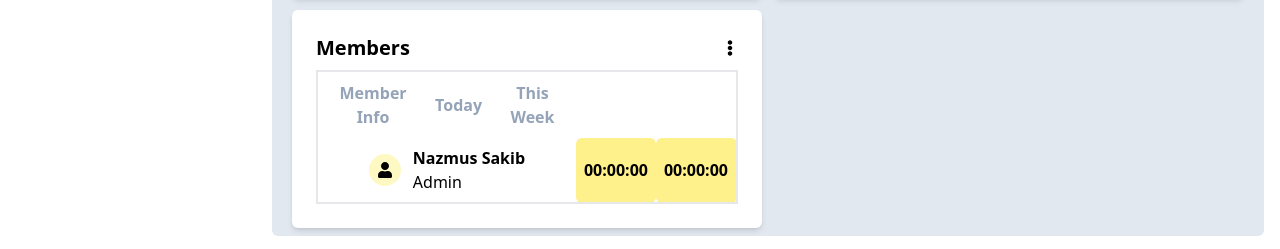
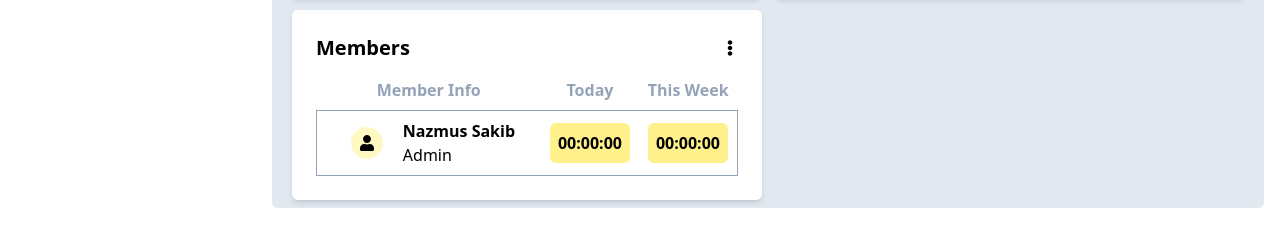
Before and after one commit to NS-Sheam/time-tracking-web-app, a React (Vite) app: page / in a window 1280 px wide. Shown: the part 693-942 px from the top of the page. After the commit the page ends 917 px from the top, so only its background shows below. Built offline with nearby package versions, Linux system fonts and the light colour scheme.

Commit message:
some chang

```diff
--- a/src/pages/Dashboard/Dashboard.jsx
+++ b/src/pages/Dashboard/Dashboard.jsx
@@ -152,30 +152,30 @@ const Dashboard = () => {
                         <h4 className="font-semibold text-xl">Members</h4>
                         <p><FaEllipsisV /></p>
                     </div>
-                    <table className="w-full border-2">
-                        <tbody className="w-full">
-                            <thead>
-                                <th className="text-slate-400 w-full">
-                                    <td className="p-2">Member Info</td>
-                                    <td className="p-2">Today</td>
-                                    <td className="p-2">This Week</td>
-                                </th>
-                            </thead>
-                            <tr className="text-black">
+                    <table className="w-full">
+                        <thead>
+                            <tr className=" ">
+                                <th className="text-slate-400 w-full p-2">Member Info</th>
+                                <th className="text-slate-400 p-2">Today</th>
+                                <th className="text-slate-400 p-2">This Week</th>
+                            </tr>
+                        </thead>
+                        <tbody className=" space-x-3 space-y-2">
+                            <tr className="text-black border border-slate-400 my-2">
                                 <td className="p-2 flex items-center justify-center gap-3">
-                                    <p className="p-2 bg-yellow-100 rounded-full text-black"><FaUser /></p>
+                                    <p className="p-2 bg-yellow-100 rounded-full text-black mx-2"><FaUser /></p>
                                     <div>
                                         <p className="font-bold">Nazmus Sakib</p>
                                         <p>Admin</p>
                                     </div>
-
                                 </td>
-                                <td className="bg-yellow-200 p-2 rounded-md font-semibold">00:00:00</td>
-                                <td className="bg-yellow-200 p-2 rounded-md font-semibold">00:00:00</td>
+                                <td className=""><button className="bg-yellow-200 p-2 rounded-md font-semibold mx-2">
+                                    00:00:00</button></td>
+                                <td className=""><button className="bg-yellow-200 p-2 rounded-md font-semibold mx-2">
+                                    00:00:00</button></td>
                             </tr>
                         </tbody>
                     </table>
-
                 </div>
             </div>
         </div>
```
